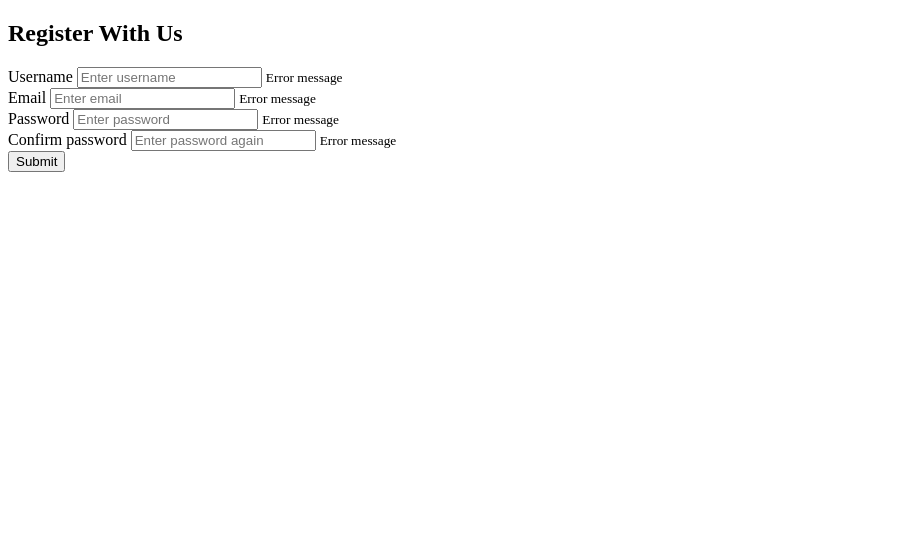
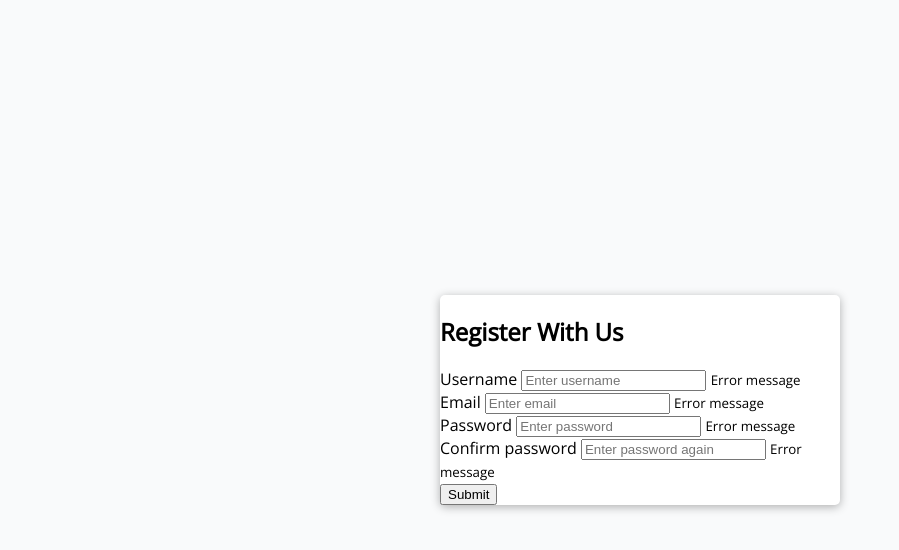
Before and after one commit to TechSnazzy/p1-form-validator, a plain HTML site: page index.html in a window 1280 px wide. Shown: the whole page, without its empty margins (0-899 px from the left). Drawn offline with nearby package versions, Linux system fonts and the light colour scheme.

Commit message:
Setup CSS boilerplate

```diff
--- a/style.css
+++ b/style.css
@@ -1 +1,22 @@
 @import url('https://fonts.googleapis.com/css2?family=Open+Sans&display=swap');
+
+* {
+  box-sizing: border-box;
+}
+
+body {
+  background-color: #f9fafb;
+  font-family: 'Open Sans', sans-serif;
+  display: flex;
+  align-items: center;
+  justify-content: center;
+  min-height: 100vh;
+  margin: 0;
+}
+
+.container {
+  background-color: white;
+  border-radius: 5px;
+  box-shadow: 0 2px 10px rgba(0, 0, 0, 0.3); /* 10px blur */
+  width: 400px;
+}
```
Also changed, not shown: 1 other file.
